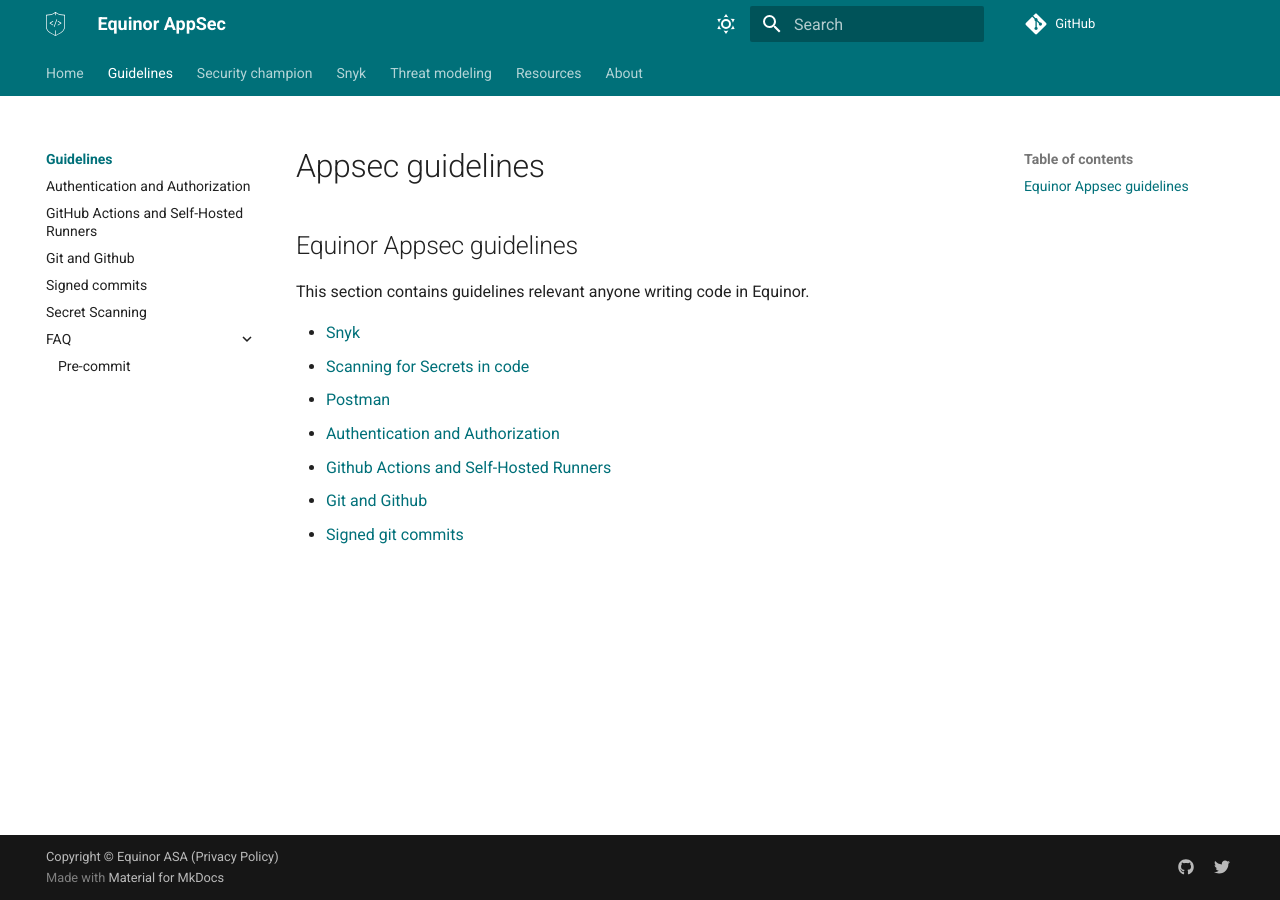
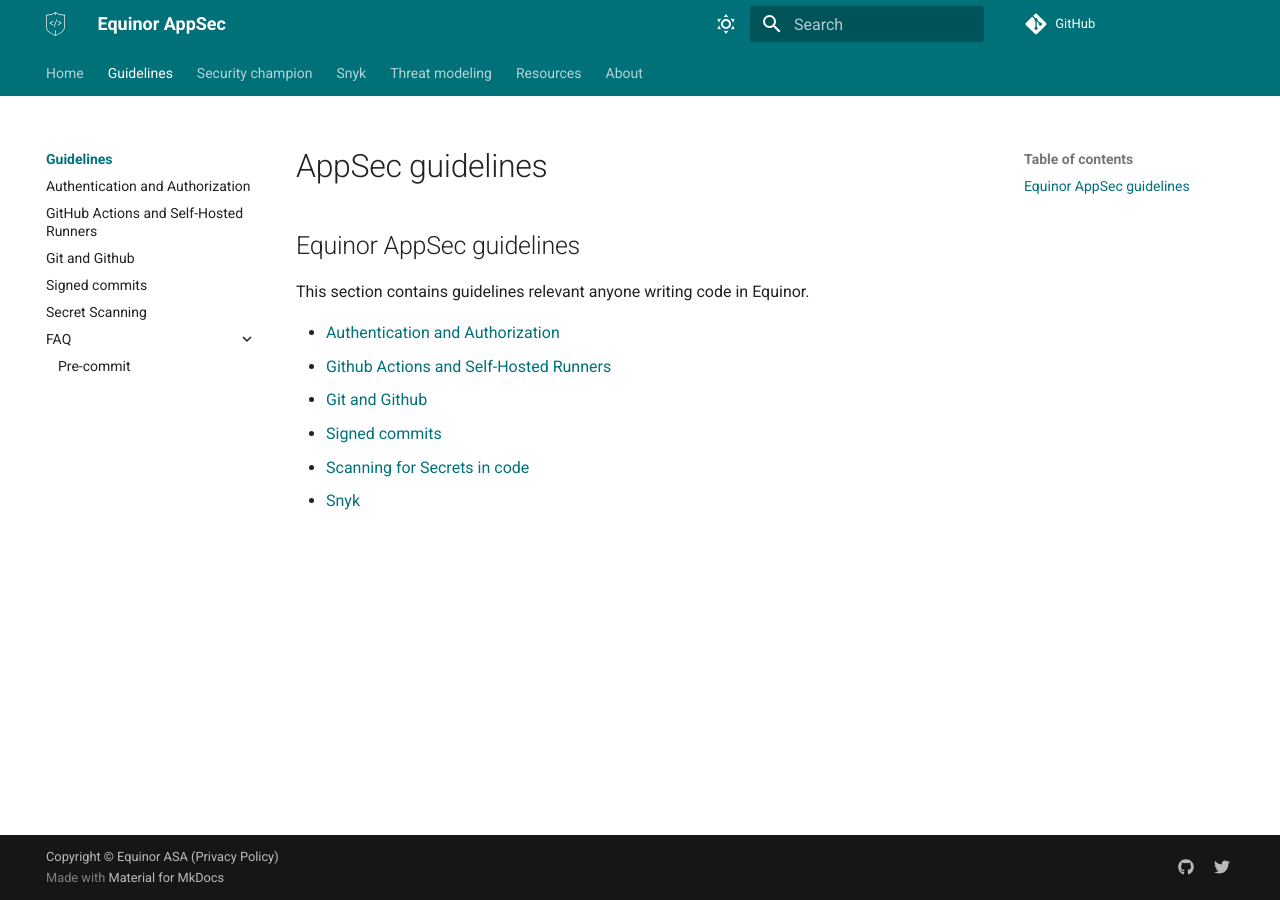
Before and after one commit to equinor/appsec, an MkDocs documentation site: the page built from docs/guidelines/index.md, in a window 1280 px wide. Built offline with MkDocs 1.6.1 and Material for MkDocs 9.7.7, drawn with Linux system fonts in a browser that asks for light colours; some web fonts are replaced; comment, search, counter and statistics services are not loaded.

Commit message:
docs(guidelines): update table of contents

```diff
--- a/docs/guidelines/index.md
+++ b/docs/guidelines/index.md
@@ -1,16 +1,15 @@
 ---
 layout: page
-title: Appsec guidelines
+title: AppSec guidelines
 ---
 
-## Equinor Appsec guidelines
+## Equinor AppSec guidelines
 
 This section contains guidelines relevant anyone writing code in Equinor.
 
-- [Snyk](../snyk/index.md)
-- [Scanning for Secrets in code](secret-scanning.md)
-- [Postman](postman.md)
 - [Authentication and Authorization](authn-authz.md)
 - [Github Actions and Self-Hosted Runners](gh-actions-runners.md)
 - [Git and Github](git-github.md)
-- [Signed git commits](git-signed-commits.md)
+- [Signed commits](git-signed-commits.md)
+- [Scanning for Secrets in code](secret-scanning.md)
+- [Snyk](../snyk/index.md)
```
